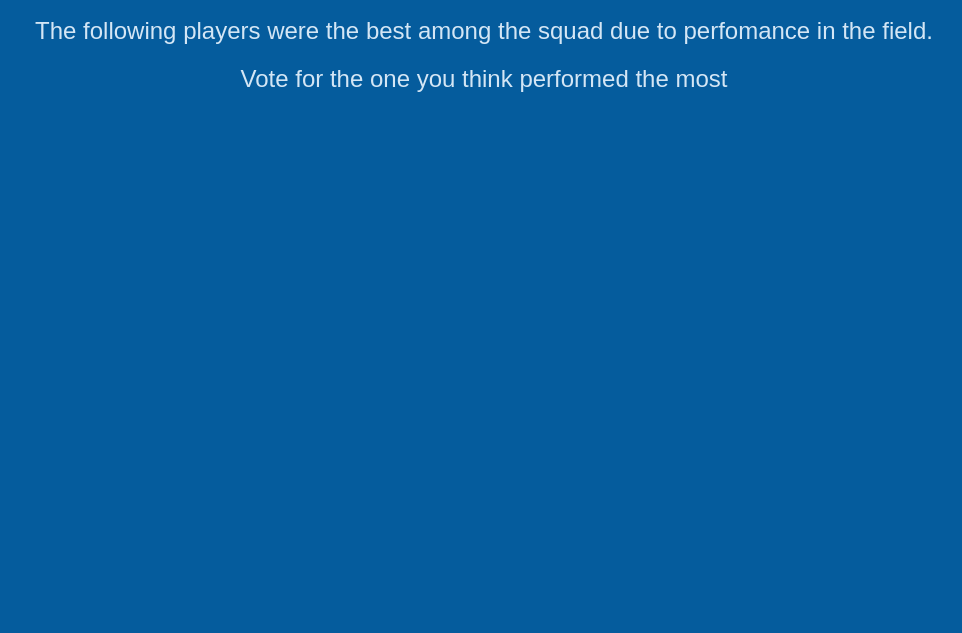
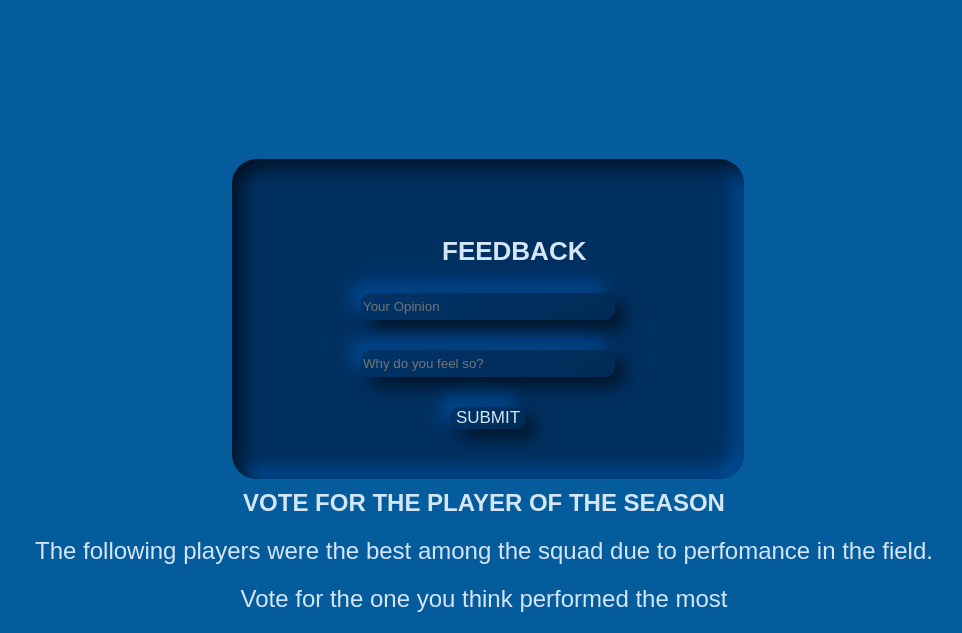
Before and after one commit to AbdiazizAbdullahi/The-Champions, a website: page index.html in a window 1280 px wide. Shown: the part 1809-2442 px from the top of the page, without its empty margins (156-1118 px from the left). Before the commit the page ends 1922 px from the top, so only its background shows below. Drawn offline with Linux system fonts and the light colour scheme; no server answers; a web font is replaced by a local one.

Commit message:
update js file

```diff
--- a/CSS/main.css
+++ b/CSS/main.css
@@ -62,6 +62,68 @@ video {
   width: 70vw;
   border-radius: 25px;
   margin-top: -12px;
+}
+
+/* Styling the feedback-card*/
+.feedback-card {
+  display: flex;
+  flex-direction: column;
+  justify-content: center;
+  align-content: center;
+  margin-top: 200px;
+  margin-left: 380px;
+  height: 40vh;
+  width: 40vw;
+  background-color: #003060;
+  border-radius: 25px;
+  background: #003060;
+  box-shadow: inset 9px 9px 18px #001326,
+              inset -9px -9px 18px #004d9a;
+}
+.f-form {
+  display: flex;
+  flex-direction: column;
+  gap: 30px;
+}
+.f1-input {
+  width: 250px;
+  height: 25px;
+  color: #d4e6f5;
+  border-radius: 10px;
+  border: #003060;
+  background: linear-gradient(145deg, #003367, #002b56);
+  box-shadow:  9px 9px 18px #001326,
+              -9px -9px 18px #004d9a;
+}
+.f2-input {
+  width: 250px;
+  height: 25px;
+  color: #d4e6f5;
+  border: #003060;
+  border-radius: 10px;
+  background: linear-gradient(145deg, #003367, #002b56);
+  box-shadow:  9px 9px 18px #001326,
+              -9px -9px 18px #004d9a;
+}
+.f-head {
+  margin-left: 210px;
+  font-size: 26px;
+  color: #d4e6f5;
+}
+.f-btn {
+  font-size: 17px;
+  border: #003060;
+  color: #d4e6f5;
+  border-radius: 10px;
+  background: linear-gradient(145deg, #003367, #002b56);
+  box-shadow:  9px 9px 18px #001326,
+              -9px -9px 18px #004d9a;
+}
+.f-btn:hover {
+  border-radius: 10px;
+  background: linear-gradient(145deg, #0f8fe3, #0d79bf);
+  box-shadow:  9px 9px 18px #063655,
+              -9px -9px 18px #16d6ff;
 }
 
 /* Styling the player-card*/
--- a/JS/index.js
+++ b/JS/index.js
@@ -1,8 +1,5 @@
 
 URL = 'https://abdiazizabdullahi.github.io/server/db.json'
-//'http://localhost:3000/players'
-
-
 
 
   const body = document.body;
@@ -27,6 +24,7 @@ URL = 'https://abdiazizabdullahi.github.io/server/db.json'
 
     const blog = document.getElementById('blog');
     const video = document.getElementById('video');
+    const feedback = document.getElementById('feedback-card')
 
     const li1 = document.getElementById('players-list');
     const li2 = document.getElementById('voting');
@@ -66,6 +64,7 @@ URL = 'https://abdiazizabdullahi.github.io/server/db.json'
           voteContainer.style.display = 'none'
           blog.style.display = 'none'
           video.style.display = 'none'
+          feedback.style.display = 'none'
           loginDiv.style.display = 'none'
           searchContainer.style.display = 'none'
 
@@ -130,8 +129,9 @@ URL = 'https://abdiazizabdullahi.github.io/server/db.json'
           video.style.display = 'none'
           playerContainer.style.display = 'none'
           searchContainer.style.display = 'none'
+          feedback.style.display = 'none'
 
-            //li2.appendChild(voteFrame);
+
           body.appendChild(voteContainer);
           voteContainer.style.display = 'block'
           });
@@ -151,6 +151,7 @@ URL = 'https://abdiazizabdullahi.github.io/server/db.json'
       video.style.display = 'none'
       playerContainer.style.display = 'none'
       searchContainer.style.display = 'none'
+      feedback.style.display = 'none'
 
       body.appendChild(loginDiv);
       loginDiv.style.display = 'block'
@@ -166,6 +167,7 @@ URL = 'https://abdiazizabdullahi.github.io/server/db.json'
 
       blog.style.display = 'block'
       video.style.display = 'block'
+      feedback.style.display = 'block'
 
     })
 
@@ -188,17 +190,13 @@ URL = 'https://abdiazizabdullahi.github.io/server/db.json'
     searchCard.classList.add('search-card')
 
     search.addEventListener('click', () => {
-      // Remove the existing elements
-      // blog.remove();
-      // video.remove();
-      // //loginDiv.remove();
-      // //playerContainer.remove();
 
       voteContainer.style.display = 'none'
       loginDiv.style.display = 'none'
       playerContainer.style.display = 'none'
       blog.style.display = 'none'
       video.style.display = 'none'
+      feedback.style.display = 'none'
 
       searchCard.innerHTML = ''
 
--- a/index.html
+++ b/index.html
@@ -38,6 +38,15 @@
       <video src="Manchester-City-lift-trophy.mp4" controls></video>
     </div>
 
+    <div class = "feedback-card">
+      <h3 class="font f-head">FEEDBACK</h3>
+      <form class="f-form">
+        <input class="font f1-input" type="text" placeholder="Your Opinion">
+        <input class="font f2-input" type="text" placeholder="Why do you feel so?">
+        <button class="font f-btn" type="button">SUBMIT</button>
+      </form>
+    </div>
+
     <div id="vote-header" class="vote-header">
       <h3 class="vote-headers font">VOTE FOR THE PLAYER OF THE SEASON</h3>
       <P class="vote-headers font">The following players were the best among the squad due to perfomance in the field.</P>
```
